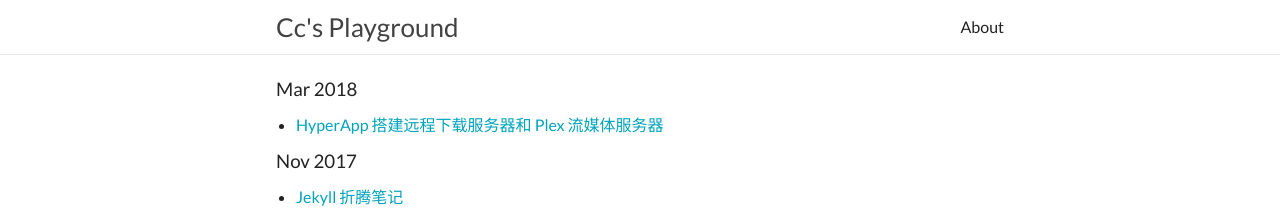
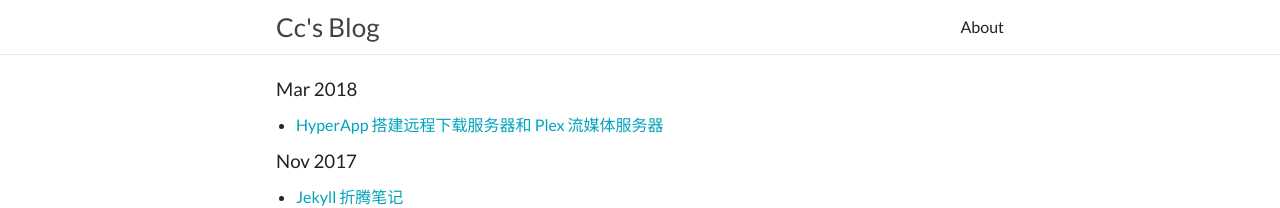
Before and after one commit to zchan0/zchan0.github.io, a Jekyll site: the page built from index.md, in a window 1280 px wide. Shown: the top 208 px of the page. Built offline with Jekyll 4.4.1, drawn with Linux system fonts in a browser that asks for light colours; a style sheet for code colours, icons or effects is not loaded.

Commit message:
Update blog info

```diff
--- a/_config.yml
+++ b/_config.yml
@@ -13,7 +13,7 @@
 # you will see them accessed via {{ site.title }}, {{ site.email }}, and so on.
 # You can create any custom variable you would like, and they will be accessible
 # in the templates via {{ site.myvariable }}.
-title: Cc's Playground
+title: Cc's Blog
 email: zchan0@outlook.com
 description: >- # this means to ignore newlines until "baseurl:"
 baseurl: "" # the subpath of your site, e.g. /blog
```
